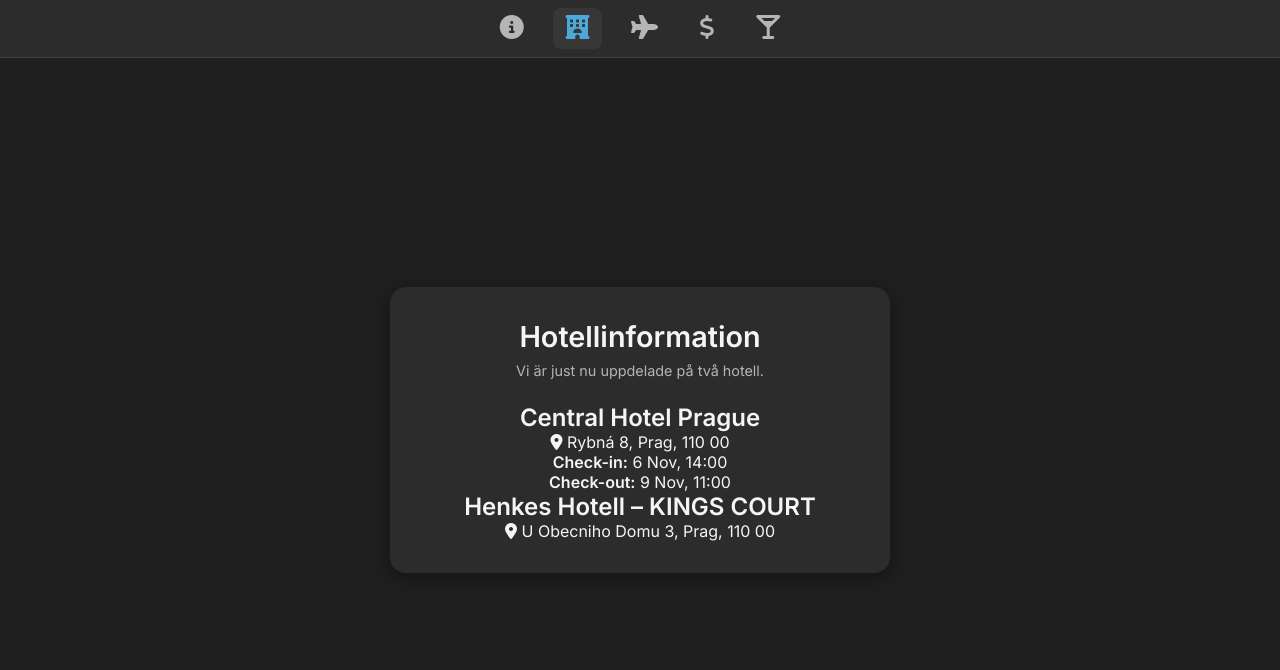
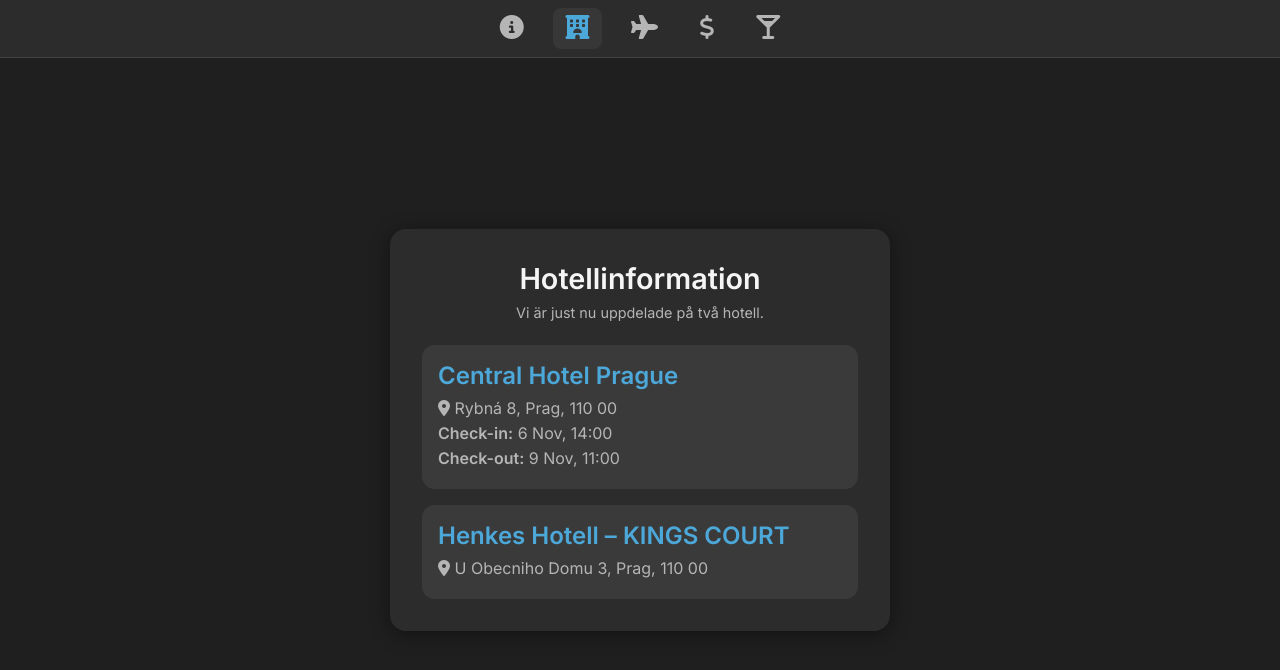
Before and after one commit to kv4rn/pragresa2025, a plain HTML site: page index.html in a window 1280 px wide. Both pictures are taken after a click on the button 577 px from the left and 28 px from the top of the page. Drawn offline with Linux system fonts and the light colour scheme.

Commit message:
Update styles.css

```diff
--- a/styles.css
+++ b/styles.css
@@ -150,4 +150,22 @@
 
 .bars-list li strong {
     color: var(--accent);
+
 }
+.hotel-card {
+    background-color: #3a3a3a;
+    padding: 1rem;
+    border-radius: 0.8rem;
+    margin-top: 1rem;
+    text-align: left;
+}
+
+.hotel-card h2 {
+    color: var(--accent);
+    margin-bottom: 0.5rem;
+}
+
+.hotel-card p {
+    color: var(--muted-text);
+    margin-bottom: 0.3rem;
+}
```
